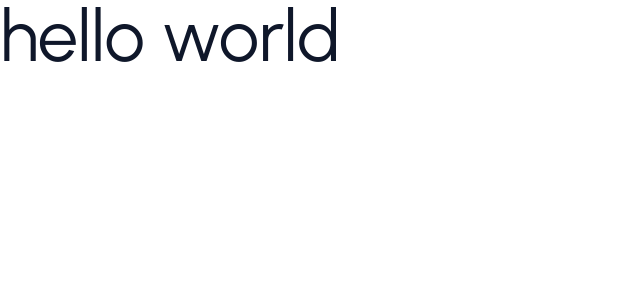
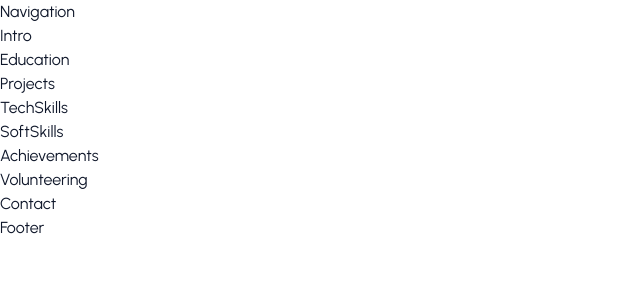
Before and after one commit to HiruniYasoda/PortNew, a React (Vite) app in the folder MyPortfolio/: page / in a window 1280 px wide. Shown: the top 300 px of the page, without its empty margins (0-640 px from the left). Built offline with nearby package versions, Linux system fonts and the light colour scheme.

Commit message:
Section Setup

```diff
--- a/MyPortfolio/src/App.jsx
+++ b/MyPortfolio/src/App.jsx
@@ -1,7 +1,52 @@
-import React from 'react'
+import React, { useState, useEffect } from 'react'
+import Navigation from './Sections/Navigation'
+import Intro from './Sections/Intro'
+import Education from './Sections/Education'
+import Projects from './Sections/Projects'
+import TechnicalSkills from './Sections/TechSkills'
+import SoftSkills from './Sections/SoftSkills'
+import Achievements from './Sections/Achievements'
+import Volunteering from './Sections/Volunteering'
+import Contact from './Sections/Contact'
+import Footer from './Sections/Footer'
+import Entry from './Sections/Entry'
 
 export default function App() {
+  // 2. Create state to control visibility (starts as true)
+  const [showEntry, setShowEntry] = useState(true);
+
+  useEffect(() => {
+    // 3. Set a timer to switch off the entry screen after 3 seconds (3000ms)
+    const timer = setTimeout(() => {
+      setShowEntry(false);
+    }, 3000); // Change 3000 to whatever duration you want
+
+    // Cleanup the timer if the component unmounts
+    return () => clearTimeout(timer);
+  }, []);
+
+  // 4. If showEntry is true, ONLY render the Entry component
+  if (showEntry) {
+    return <Entry />;
+  }
+
+  // 5. Otherwise, render your main App structure
   return (
-    <div className='text-7xl h-[1400px]'>hello world </div>
+    <div className="min-h-screen">
+      <Navigation />
+      <main>
+        <div id="home">
+          <Intro />
+        </div>
+        <Education />
+        <Projects />
+        <TechnicalSkills />
+        <SoftSkills />
+        <Achievements />
+        <Volunteering />
+        <Contact />
+      </main>
+      <Footer />
+    </div>
   )
 }
--- /dev/null
+++ b/MyPortfolio/src/Sections/Achievements.jsx
@@ -0,0 +1,7 @@
+import React from 'react'
+
+export default function Achievements() {
+  return (
+    <div>Achievements</div>
+  )
+}
--- /dev/null
+++ b/MyPortfolio/src/Sections/Contact.jsx
@@ -0,0 +1,7 @@
+import React from 'react'
+
+export default function Contact() {
+  return (
+    <div>Contact</div>
+  )
+}
--- /dev/null
+++ b/MyPortfolio/src/Sections/Education.jsx
@@ -0,0 +1,7 @@
+import React from 'react'
+
+export default function Education() {
+  return (
+    <div>Education</div>
+  )
+}
--- /dev/null
+++ b/MyPortfolio/src/Sections/Entry.jsx
@@ -0,0 +1,7 @@
+import React from 'react'
+
+export default function Entry() {
+  return (
+    <div>Entry</div>
+  )
+}
--- /dev/null
+++ b/MyPortfolio/src/Sections/Footer.jsx
@@ -0,0 +1,7 @@
+import React from 'react'
+
+export default function Footer() {
+  return (
+    <div>Footer</div>
+  )
+}
--- /dev/null
+++ b/MyPortfolio/src/Sections/Intro.jsx
@@ -0,0 +1,7 @@
+import React from 'react'
+
+export default function Intro() {
+  return (
+    <div>Intro</div>
+  )
+}
--- /dev/null
+++ b/MyPortfolio/src/Sections/Navigation.jsx
@@ -0,0 +1,7 @@
+import React from 'react'
+
+export default function Navigation() {
+  return (
+    <div>Navigation</div>
+  )
+}
--- /dev/null
+++ b/MyPortfolio/src/Sections/Projects.jsx
@@ -0,0 +1,7 @@
+import React from 'react'
+
+export default function Projects() {
+  return (
+    <div>Projects</div>
+  )
+}
--- /dev/null
+++ b/MyPortfolio/src/Sections/SoftSkills.jsx
@@ -0,0 +1,7 @@
+import React from 'react'
+
+export default function SoftSkills() {
+  return (
+    <div>SoftSkills</div>
+  )
+}
--- /dev/null
+++ b/MyPortfolio/src/Sections/TechSkills.jsx
@@ -0,0 +1,7 @@
+import React from 'react'
+
+export default function TechSkills() {
+  return (
+    <div>TechSkills</div>
+  )
+}
--- /dev/null
+++ b/MyPortfolio/src/Sections/Volunteering.jsx
@@ -0,0 +1,7 @@
+import React from 'react'
+
+export default function Volunteering() {
+  return (
+    <div>Volunteering</div>
+  )
+}
```
